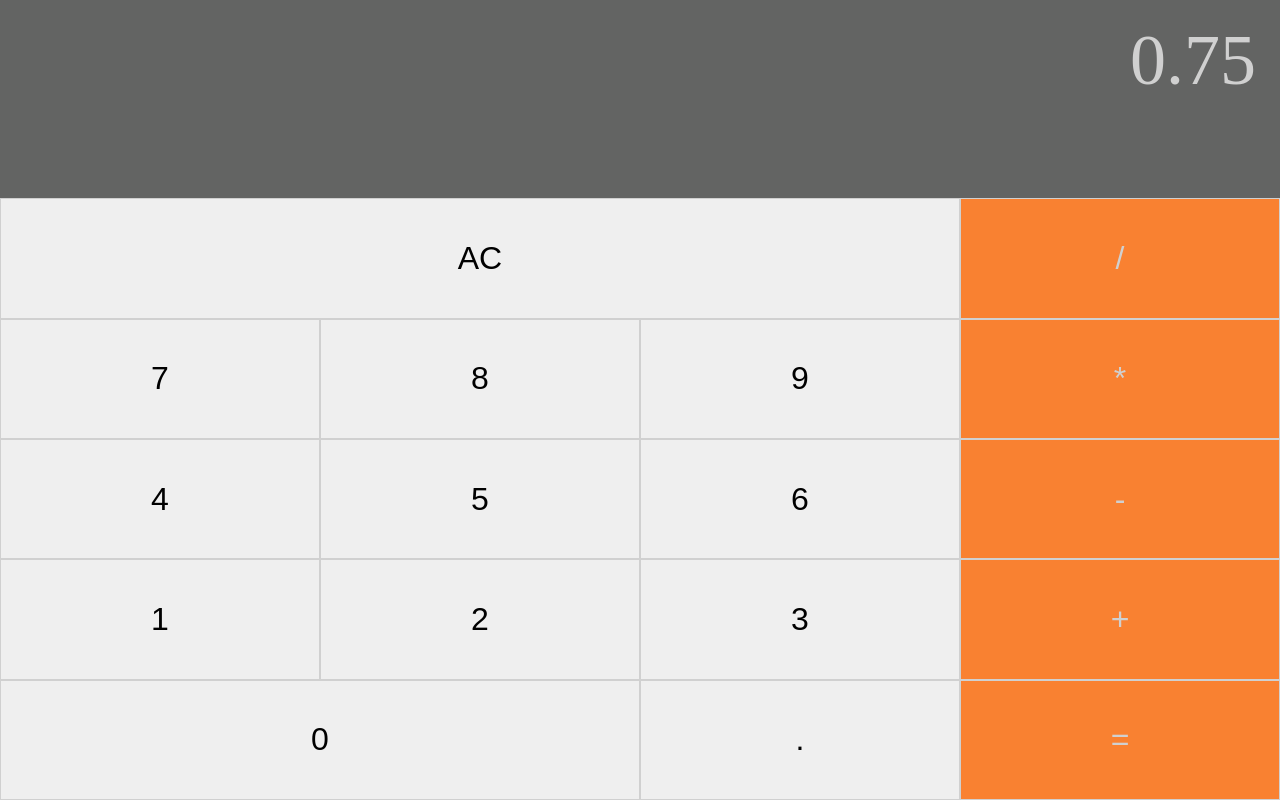
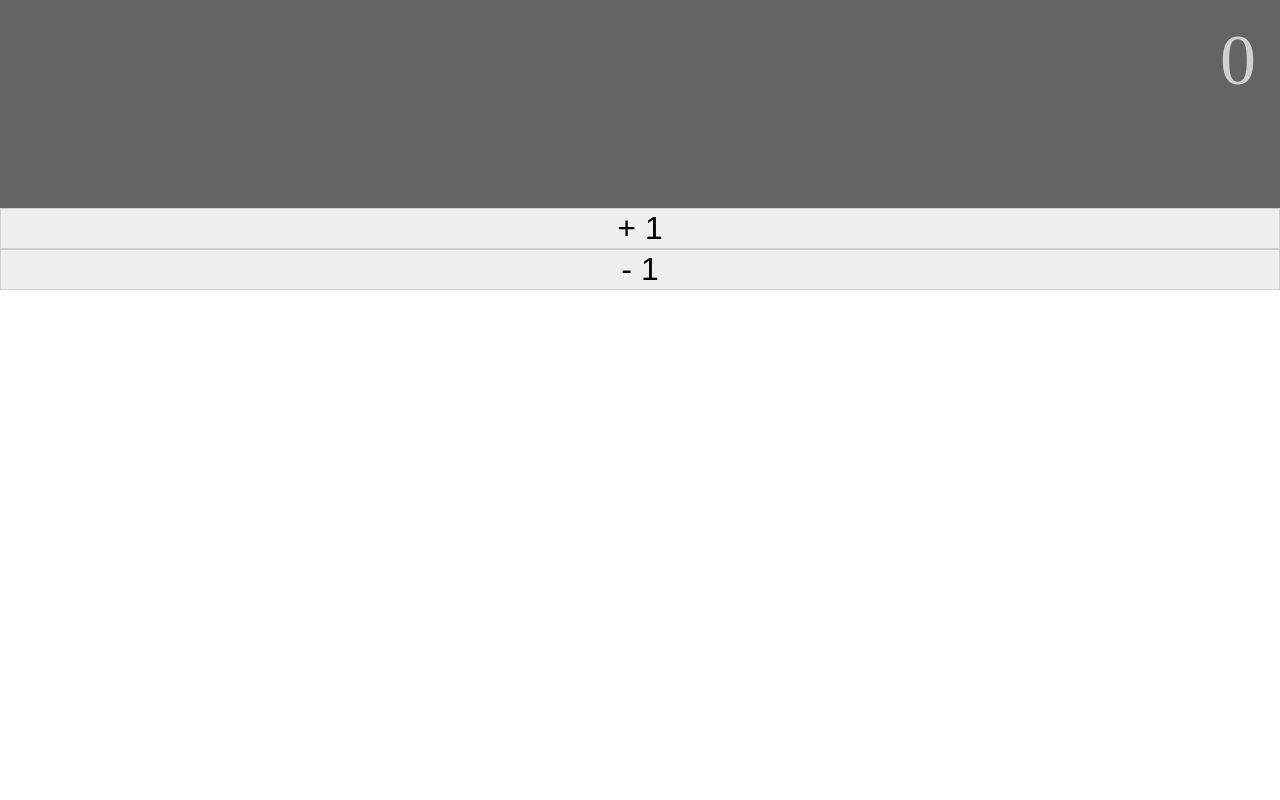
Before and after one commit to ClariceAlmeida/DevOps-PUCPR, a React (Vite) app: page / in a window 1280 px wide. Built offline with nearby package versions, Linux system fonts and the light colour scheme.

Commit message:
atividade formativa semana 3-TPDW

```diff
--- a/src/App.tsx
+++ b/src/App.tsx
@@ -1,32 +1,53 @@
+import { useState } from 'react'
 import './App.css'
 import Button from './components/Button.tsx'
 
 function App() {
+  const [value, setValue] = useState(0)
+
+  function handleAdd() {
+    setValue(value + 1)
+  }
+
+  function handleSubtract() {
+    setValue(value - 1)
+  }
+
+
   return (
+    // <div className="App">
+    //   <div className="tela">
+    //     0.75
+    //   </div>
+    //   <div className="corpo">
+    //       <Button element='AC' className="span3" />
+    //       <Button element='/' className="laranja" />
+    //       <Button element='7' />
+    //       <Button element='8' />
+    //       <Button element='9' />
+    //       <Button element='*' className="laranja" />
+    //       <Button element='4' />
+    //       <Button element='5' />
+    //       <Button element='6' />
+    //       <Button element='-' className="laranja" />
+    //       <Button element='1' />
+    //       <Button element='2' />
+    //       <Button element='3' />
+    //       <Button element='+' className="laranja"     />
+    //       <Button element='0' className="span2" />
+    //       <Button element='.' />
+    //       <Button element='=' className="laranja" />
+    //   </div>
+    // </div>
+
     <div className="App">
       <div className="tela">
-        0.75
+        {value}
       </div>
-      <div className="corpo">
-          <Button element='AC' className="span3" />
-          <Button element='/' className="laranja" />
-          <Button element='7' />
-          <Button element='8' />
-          <Button element='9' />
-          <Button element='*' className="laranja" />
-          <Button element='4' />
-          <Button element='5' />
-          <Button element='6' />
-          <Button element='-' className="laranja" />
-          <Button element='1' />
-          <Button element='2' />
-          <Button element='3' />
-          <Button element='+' className="laranja"     />
-          <Button element='0' className="span2" />
-          <Button element='.' />
-          <Button element='=' className="laranja" />
-      </div>
+      <Button element='+ 1' className="span3" onClick={handleAdd} />
+      <Button element='- 1' className="span3" onClick={handleSubtract} />
     </div>
+
   )
 }
 
--- a/src/components/Button.tsx
+++ b/src/components/Button.tsx
@@ -1,13 +1,14 @@
 type ButtonProps = {
     element: string;
     className?: string;
+    onClick?: () => void;
 }
 
-const Button = ({ element, className }: ButtonProps) => {
+const Button = ({ element, className, onClick }: ButtonProps) => {
 
 
   return (
-    <button className={`button ${className}`}>
+    <button className={`button ${className}`} onClick={onClick}>
         {element}
     </button>
   )
```
